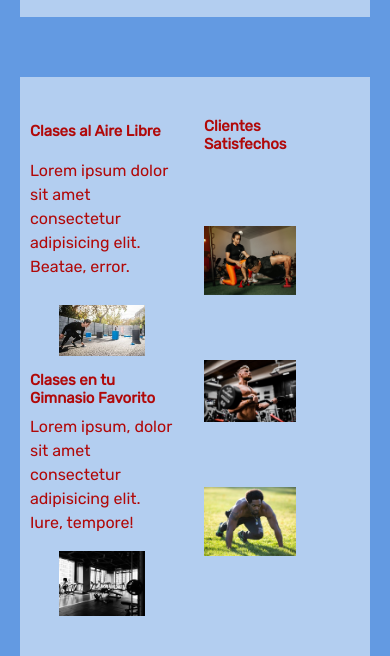
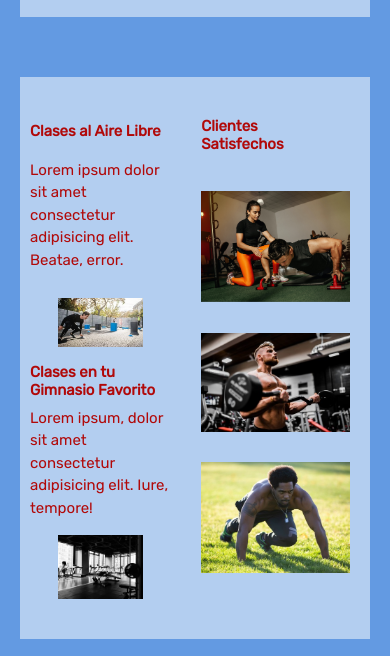
Before and after one commit to PaulaCecil/Entregas---Coder---Desafios, a website: page pages/sobremi.html in a window 390 px wide. Shown: the part 964-1620 px from the top of the page. Drawn offline with nearby package versions, Linux system fonts and the light colour scheme.

Commit message:
arreglé vista mobile de grid

```diff
--- a/SCSS/elementos/_secciones.scss
+++ b/SCSS/elementos/_secciones.scss
@@ -338,7 +338,14 @@
             margin-right: 20px;
             grid-area: alAireLibre;
 
+            .textoAlAireLibre{
 
+                @media screen and (max-width: 600px){
+
+                    font-size: 15px;
+                }
+
+            }
 
             .fotoAlAireLibre{
 
@@ -370,6 +377,14 @@
 
             }
 
+            .textoEnTuGym{
+
+                @media screen and (max-width: 600px){
+
+                    font-size: 15px;
+                    }
+            }
+
 
         }
 
@@ -387,6 +402,12 @@
             "foto4 foto5 foto6"
             "foto7 foto8 foto9";
             grid-area: ClientesSatisfechos;
+
+            @media screen and (max-width: 980px){
+
+                grid-template-columns: 3fr 0fr 0fr;
+                grid-area: ClientesSatisfechos;
+            }
 
 
             .foto1 { grid-area: foto1;
--- a/pages/sobremi.html
+++ b/pages/sobremi.html
@@ -85,7 +85,7 @@
 
                 <h2>Clases al Aire Libre</h2>
 
-                <p> Lorem ipsum dolor sit amet consectetur adipisicing elit. Beatae, error.</p>
+                <p class="textoAlAireLibre"> Lorem ipsum dolor sit amet consectetur adipisicing elit. Beatae, error.</p>
 
                 <img class="fotoAlAireLibre" src="../imagenes/clase al aire libre.jpg" alt="clase de musculación al aire libre">
 
@@ -95,7 +95,7 @@
 
                 <h2>Clases en tu Gimnasio Favorito</h2>
 
-                <p> Lorem ipsum, dolor sit amet consectetur adipisicing elit. Iure, tempore!</p>
+                <p class="textoEnTuGym"> Lorem ipsum, dolor sit amet consectetur adipisicing elit. Iure, tempore!</p>
 
                 <img class="fotoEnTuGym" src="../imagenes/clasesentugym.jpg" alt="clase de musculación en tu Gimnasio">
 
```
Also changed, not shown: CSS/style.css, 1 other file.
